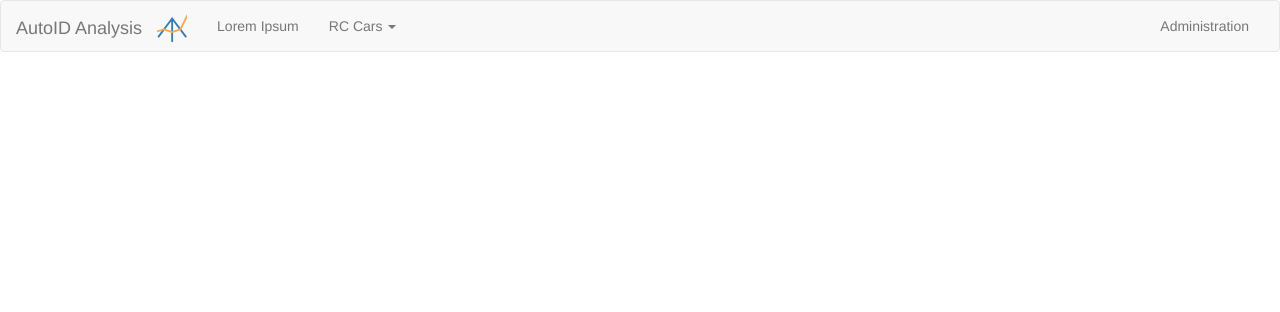
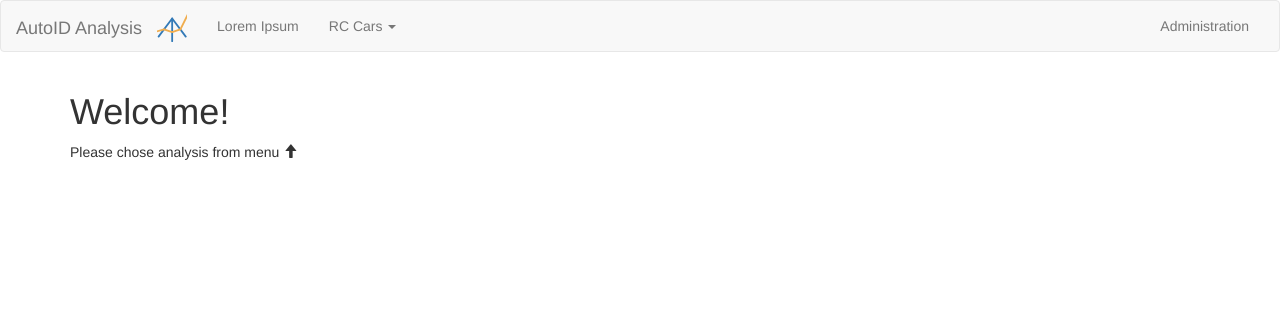
Before and after one commit to lpirl/autoid_analyses, a Django app: page / in a window 1280 px wide. Shown: the top 312 px of the page. Run offline with Django 3.2, Linux system fonts and the light colour scheme; some libraries are stand-ins or nearby versions.

Commit message:
minor layout issues, put "welcome" on /

```diff
--- a/main/templates/base.html
+++ b/main/templates/base.html
@@ -6,10 +6,19 @@
 <head>
   <meta http-equiv="Content-Type" content="text/html; charset=UTF-8" />
   <script src="//code.jquery.com/jquery-1.11.3.min.js"></script>
+  <script src="//code.jquery.com/jquery-migrate-1.2.1.min.js"></script>
   {% with "//maxcdn.bootstrapcdn.com/bootstrap/3.3.5" as bootstrap_base_url %}
-    <link rel="stylesheet" href="{{ bootstrap_base_url }}/css/bootstrap.min.css">
-    <script src="{{ bootstrap_base_url }}/js/bootstrap.min.js"></script>
+    <link rel="stylesheet"
+      href="{{ bootstrap_base_url }}/css/bootstrap.min.css" />
+    <script src="{{ bootstrap_base_url }}/js/bootstrap.min.js" />
   {% endwith %}
+  <!--[if lt IE 9]>
+    <script
+      src="https://oss.maxcdn.com/html5shiv/3.7.2/html5shiv.min.js" />
+    <script
+      src="https://oss.maxcdn.com/respond/1.4.2/respond.min.js" />
+  <![endif]-->
+  <script src="http://code.highcharts.com/highcharts.js"></script>
   <link rel="stylesheet" href="{% static 'main.css' %}">
   <link rel="icon" type="image/png" href="{% static 'favicon.ico' %}">
   <title>AutoID Analysis</title>
@@ -22,7 +31,11 @@
   {% include "menu.html" %}
 </header>
 
-{% block content %}{% endblock content %}
+
+<div class="container">
+  <h1>{% block title %}{% endblock title %}</h1>
+  {% block content %}{% endblock content %}
+</div>
 
 </body>
 
--- a/main/templates/index.html
+++ b/main/templates/index.html
@@ -1 +1,10 @@
 {% extends 'base.html' %}
+
+{% block title %}
+Welcome!
+{% endblock %}
+
+{% block content %}
+Please chose analysis from menu
+<span class="glyphicon glyphicon-arrow-up" aria-hidden="true"></span>
+{% endblock %}
```
